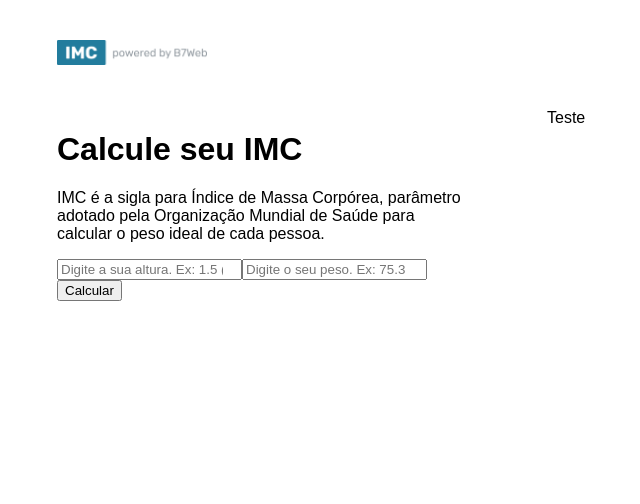
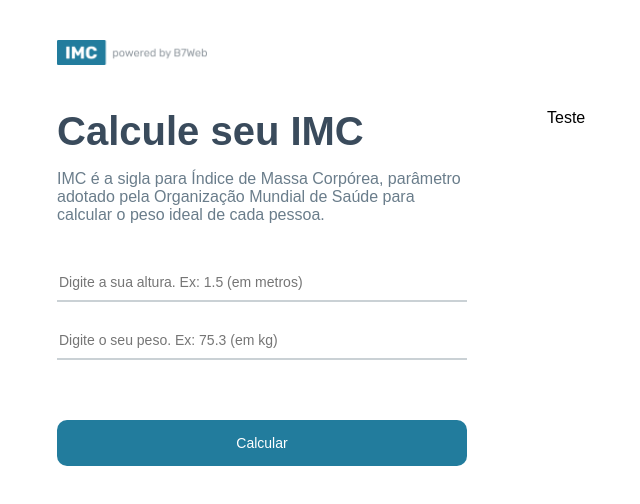
Before and after one commit to juliocsrf/react-ts-imc, a React (Vite) app: page / in a window 1280 px wide. Shown: the top 504 px of the page, without its empty margins (133-773 px from the left). Built offline with nearby package versions, Linux system fonts and the light colour scheme.

Commit message:
Left Side Styles

```diff
--- a/src/App.module.css
+++ b/src/App.module.css
@@ -24,6 +24,46 @@
     margin-right: 40px;
 }
 
+.container .leftSide h1 {
+    margin: 0;
+    font-size: 40px;
+    color: #3A4B5C;
+}
+
+.container .leftSide p {
+    font-size: 16px;
+    margin-bottom: 40px;
+    color: #6A7D8B;
+}
+
+.container .leftSide input {
+    width: 100%;
+    border: 0;
+    border-bottom: 2px solid rgba(150, 163, 171, .5);
+    padding: 10px 2px;
+    margin-bottom: 20px;
+    font-size: 14px;
+    outline: 0;
+}
+
+.container .leftSide button {
+    background-color: #227C9D;
+    color: white;
+    font-size: 14px;
+    border: 0;
+    border-radius: 10px;
+    padding: 15px 0;
+    width: 100%;
+    cursor: pointer;
+    margin-top: 40px;
+    transition: all ease .3s;
+}
+
+.container .leftSide button:hover {
+    opacity: 0.8;
+}
+
+
 .container .rightSide {
     flex: 1;
     margin-left: 40px;
```
